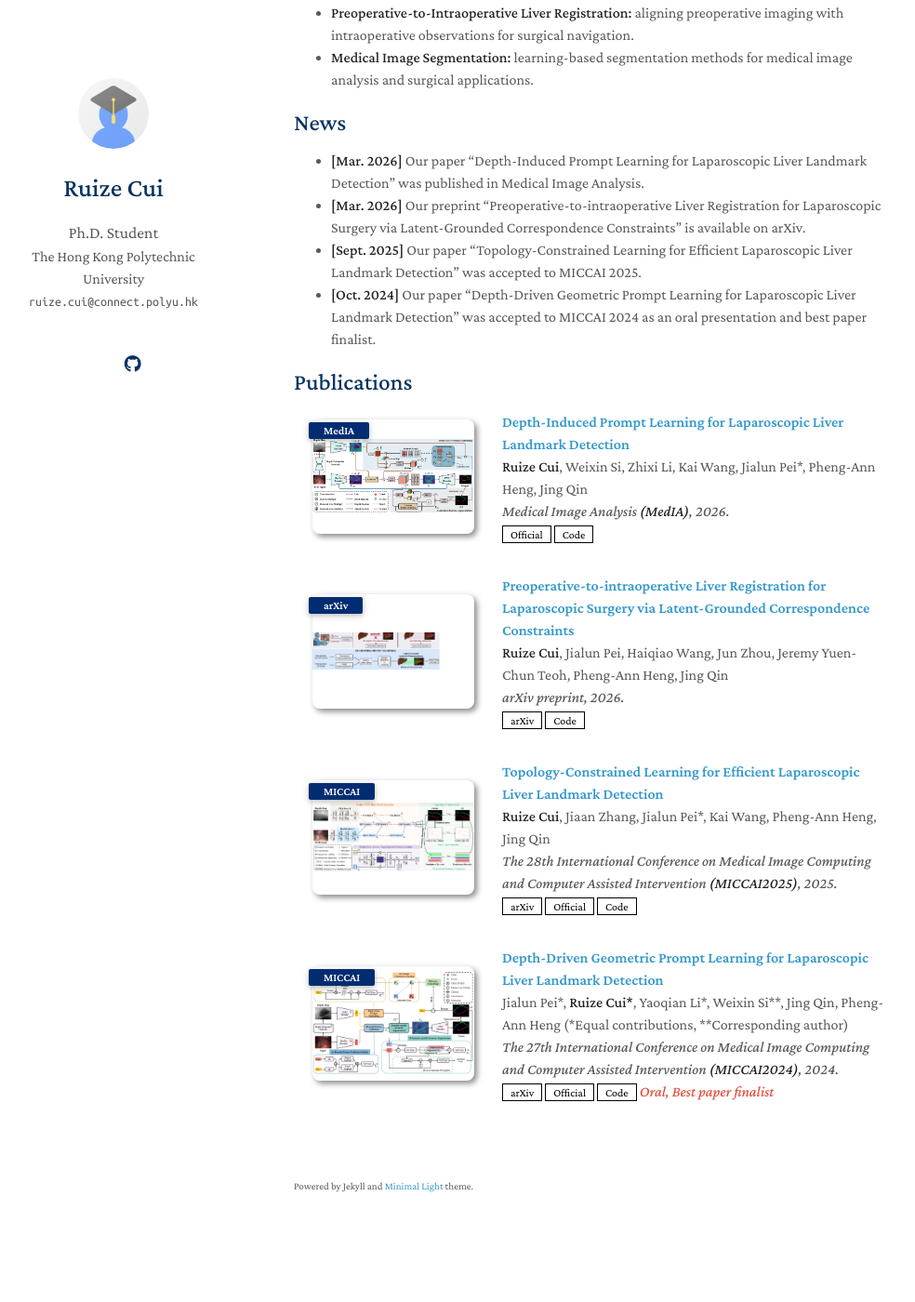
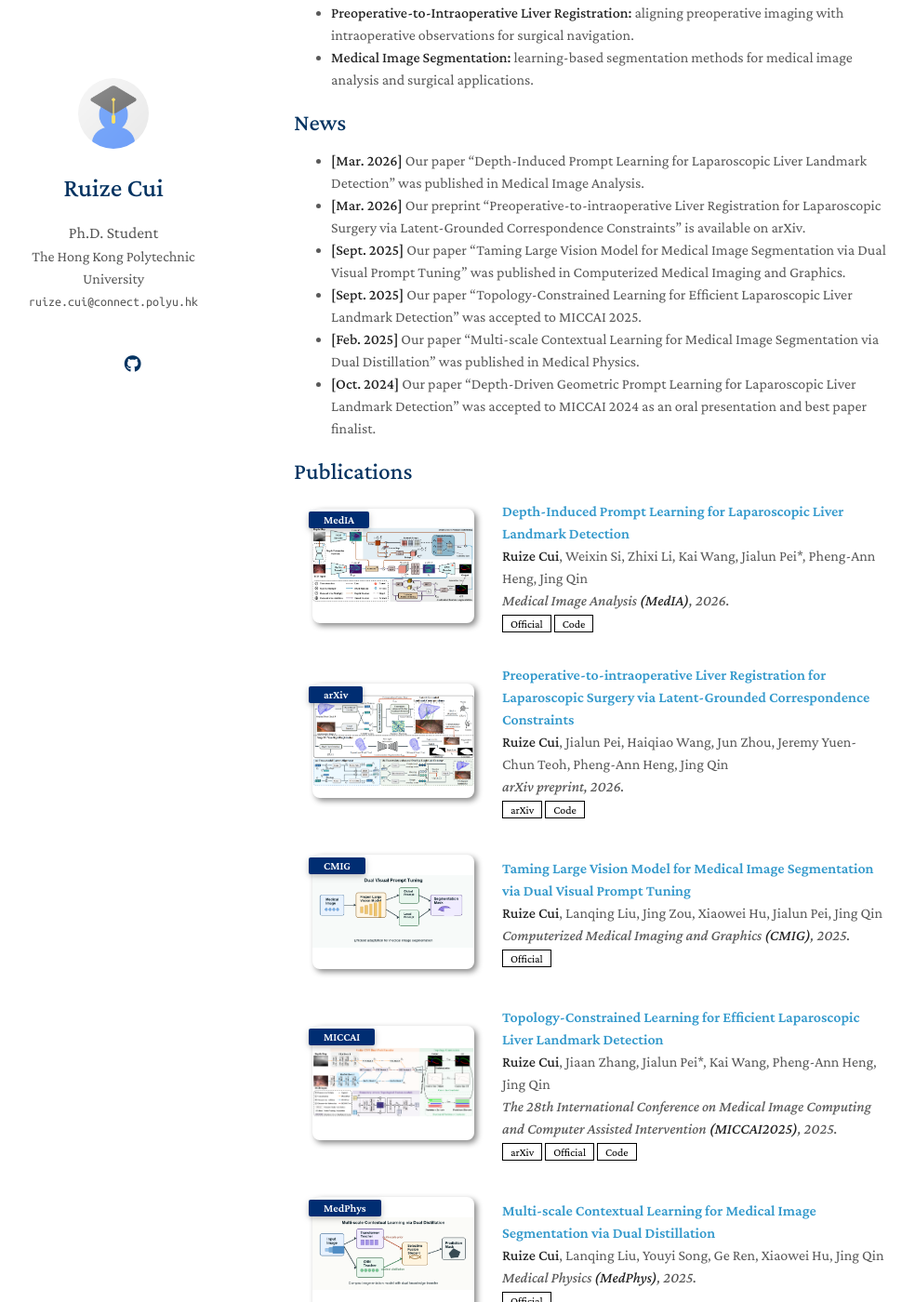
Before and after one commit to cuiruize/cuiruize.github.io, a Jekyll site: the page built from index.md, in a window 1280 px wide and 1400 px high, scrolled down 289 px. Shown: the whole window at 93% size, without its empty margins (154-1138 px from the left). Built offline with Jekyll 4.4.1, drawn with Linux system fonts in a browser that asks for light colours; a style sheet for code colours, icons or effects is not loaded; our own code applies the rules of GitHub Pages for plain Markdown files; before the commit the page ends 1645 px from its top, so only the background shows below that.

Commit message:
Add missing journal publications

```diff
--- a/_data/publications.yml
+++ b/_data/publications.yml
@@ -16,6 +16,13 @@ main:
     code: https://github.com/cuiruize/Land-Reg
     image: ./assets/img/landreg_teaser.png
 
+  - title: "Taming Large Vision Model for Medical Image Segmentation via Dual Visual Prompt Tuning"
+    authors: <strong>Ruize Cui</strong>, Lanqing Liu, Jing Zou, Xiaowei Hu, Jialun Pei, Jing Qin
+    conference_short: CMIG
+    conference: Computerized Medical Imaging and Graphics <strong>(CMIG)</strong>, 2025.
+    official: https://doi.org/10.1016/j.compmedimag.2025.102608
+    image: ./assets/img/dvpt_teaser.png
+
   - title: "Topology-Constrained Learning for Efficient Laparoscopic Liver Landmark Detection"
     authors: <strong>Ruize Cui</strong>, Jiaan Zhang, Jialun Pei*, Kai Wang, Pheng-Ann Heng, Jing Qin
     conference_short: MICCAI
@@ -24,6 +31,13 @@ main:
     official: https://papers.miccai.org/miccai-2025/paper/0755_paper.pdf
     code: https://github.com/cuiruize/TopoNet
     image: ./assets/img/toponet_teaser.png
+
+  - title: "Multi-scale Contextual Learning for Medical Image Segmentation via Dual Distillation"
+    authors: <strong>Ruize Cui</strong>, Lanqing Liu, Youyi Song, Ge Ren, Xiaowei Hu, Jing Qin
+    conference_short: MedPhys
+    conference: Medical Physics <strong>(MedPhys)</strong>, 2025.
+    official: https://doi.org/10.1002/mp.17506
+    image: ./assets/img/dual_distillation_teaser.png
 
   - title: "Depth-Driven Geometric Prompt Learning for Laparoscopic Liver Landmark Detection"
     authors: Jialun Pei*, <strong>Ruize Cui*</strong>, Yaoqian Li*, Weixin Si**, Jing Qin, Pheng-Ann Heng (*Equal contributions, **Corresponding author)
--- a/index.md
+++ b/index.md
@@ -16,7 +16,9 @@ I am a Ph.D. student at The Hong Kong Polytechnic University, under the supervis
 
 - **[Mar. 2026]** Our paper "Depth-Induced Prompt Learning for Laparoscopic Liver Landmark Detection" was published in Medical Image Analysis.
 - **[Mar. 2026]** Our preprint "Preoperative-to-intraoperative Liver Registration for Laparoscopic Surgery via Latent-Grounded Correspondence Constraints" is available on arXiv.
+- **[Sept. 2025]** Our paper "Taming Large Vision Model for Medical Image Segmentation via Dual Visual Prompt Tuning" was published in Computerized Medical Imaging and Graphics.
 - **[Sept. 2025]** Our paper "Topology-Constrained Learning for Efficient Laparoscopic Liver Landmark Detection" was accepted to MICCAI 2025.
+- **[Feb. 2025]** Our paper "Multi-scale Contextual Learning for Medical Image Segmentation via Dual Distillation" was published in Medical Physics.
 - **[Oct. 2024]** Our paper "Depth-Driven Geometric Prompt Learning for Laparoscopic Liver Landmark Detection" was accepted to MICCAI 2024 as an oral presentation and best paper finalist.
 
 {% include_relative _includes/publications.md %}
```
Also changed, not shown: assets/img/dual_distillation_teaser.png (added), assets/img/dvpt_teaser.png (added), assets/img/landreg_teaser.png.
